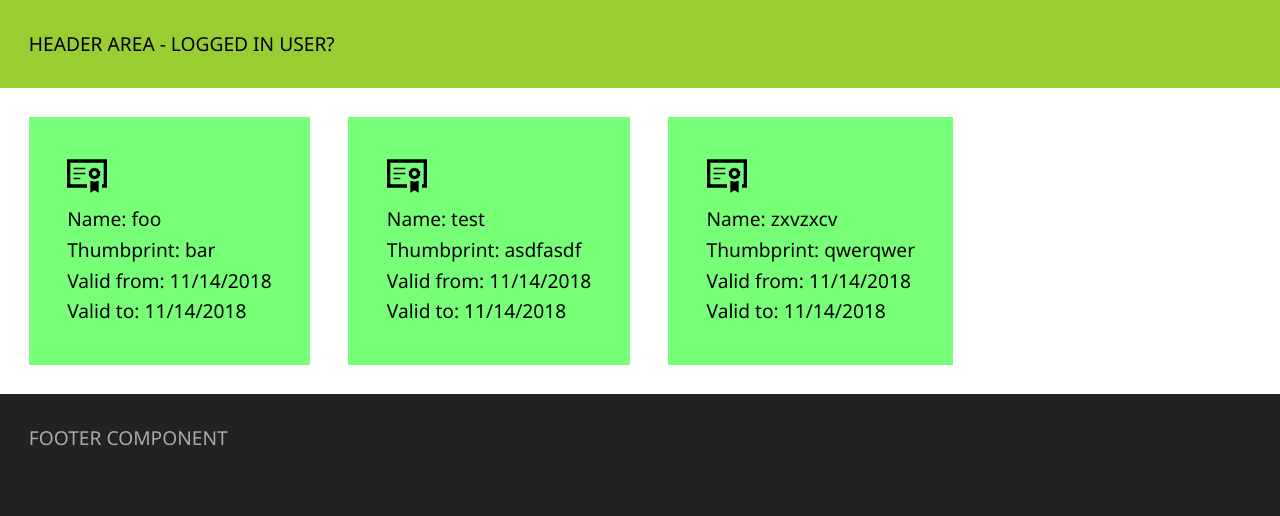
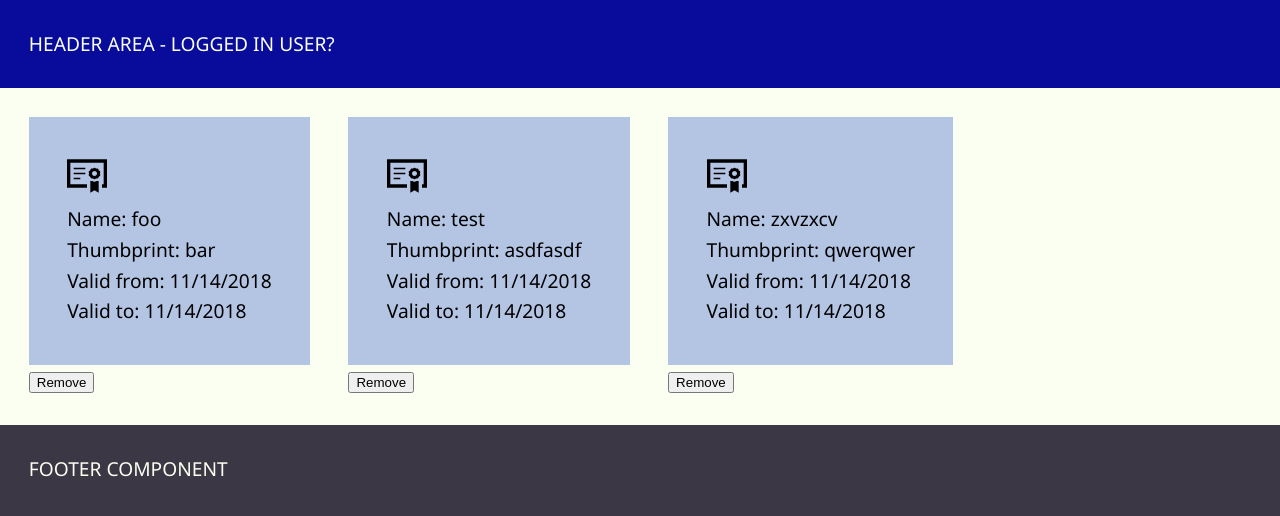
Before and after one commit to tomgron/clm, a React (Create React App) app in the folder webapp/: page / in a window 1280 px wide. Shown: the top 516 px of the page. Built offline with nearby package versions, Linux system fonts and the light colour scheme.

Commit message:
Added stylelint and moved cert removal upper, modified styles

```diff
--- a/webapp/src/components/Certificate.scss
+++ b/webapp/src/components/Certificate.scss
@@ -1,7 +1,7 @@
 .certificate {
     padding:2em;
     margin-right:2em;
-    background-color: #7f7;
+    background-color: #B4C5E4;
     cursor: pointer;
 
     &-expiring {
@@ -16,8 +16,8 @@
         background-color: #f00;
         color:white;
     }
+
+    &:hover {
+        background-color: #C1CFE8;
+    }
 }
-
-.certificate:hover {
-    background-color: rgb(196, 255, 169);
-}
--- a/webapp/src/components/Certificate.tsx
+++ b/webapp/src/components/Certificate.tsx
@@ -16,7 +16,7 @@ export default class Certificate extends Component<any, any> {
     };
 
     return (
-      <div className="certificate" onClick={onClick}>
+      <div className="certificate">
         <img src={CertIcon} width={40} />
         <div>Name: {this.props.name}</div>
         <div>Thumbprint: {this.props.thumbprint}</div>
--- a/webapp/src/components/Footer.scss
+++ b/webapp/src/components/Footer.scss
@@ -1,4 +1,4 @@
 .footer-container {
-    color:#aaa;
+    color:#FBFFF1;
     padding:1.5em;
 }
--- a/webapp/src/components/Header.scss
+++ b/webapp/src/components/Header.scss
@@ -1,7 +1,7 @@
 .header-container {
     top:0;
     position:relative;
-    background-color: yellowgreen;
-    color:black;
+    background-color: #090C9B;
+    color:#FBFFF1;
     padding:1.5em;
 }
--- a/webapp/src/pages/Main.tsx
+++ b/webapp/src/pages/Main.tsx
@@ -11,10 +11,18 @@ export default class Main extends Component<any, any> {
   render() {
     const { ...allStores } = this.props.allStores;
 
+    const removeCertificate = (certificate: CertificateInterface) => {
+      allStores.certificateStore.removeCertificate(certificate.thumbprint)
+    }
     return (
       <div className="certificateList">
         {allStores.certificateStore.certificates.map((i: CertificateInterface) => {
-          return <Certificate key={i.thumbprint} {...i} />;
+          return (
+            <div key={i.thumbprint}>
+              <Certificate {...i} />
+              <button onClick={() => removeCertificate(i)}>Remove</button>
+            </div>
+          )
         })}
       </div>
     );
--- a/webapp/src/styles/app.scss
+++ b/webapp/src/styles/app.scss
@@ -2,14 +2,14 @@ body {
     font-family: 'Segoe UI', Tahoma, Geneva, Verdana, sans-serif;
     margin:0;
     padding:0;
-    background-color: #222;
+    background-color: #3C3744;
     line-height: 1.6em;
     font-size:1.2em;
 }
 
 .content {
     padding:1.5em;
-    background-color: #fff;
+    background-color: #FBFFF1;
 }
 
 .certificateList {
--- /dev/null
+++ b/webapp/stylelintrc.json
@@ -0,0 +1,6 @@
+{
+  "extends": "stylelint-config-recommended",
+  "rules": {
+    "unit-whitelist": ["em", "rem", "s"]
+  }
+}
```
Also changed, not shown: webapp/package.json (+5 -2 lines), 1 other file (tests, documents, lock files or other folders).
